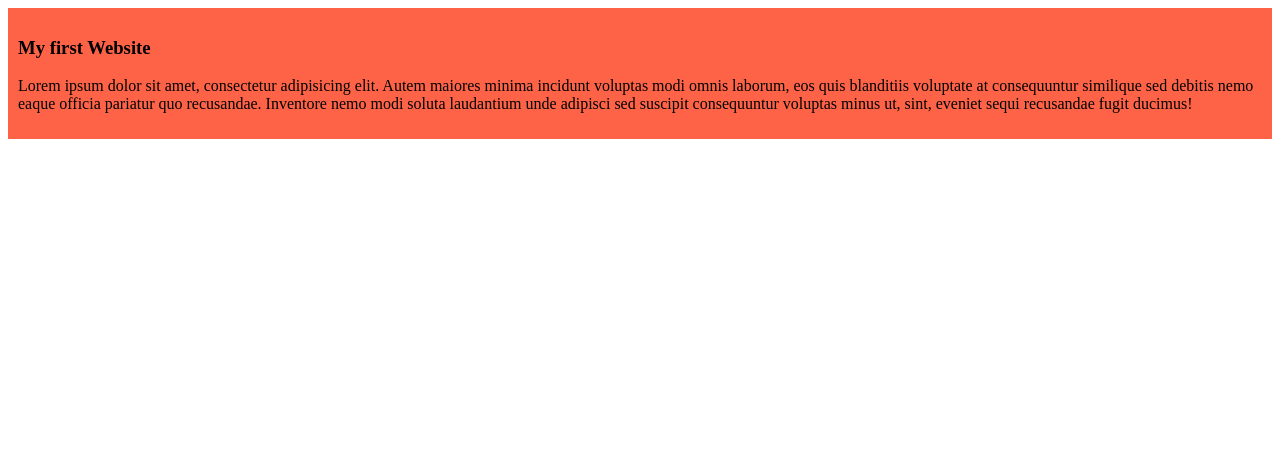
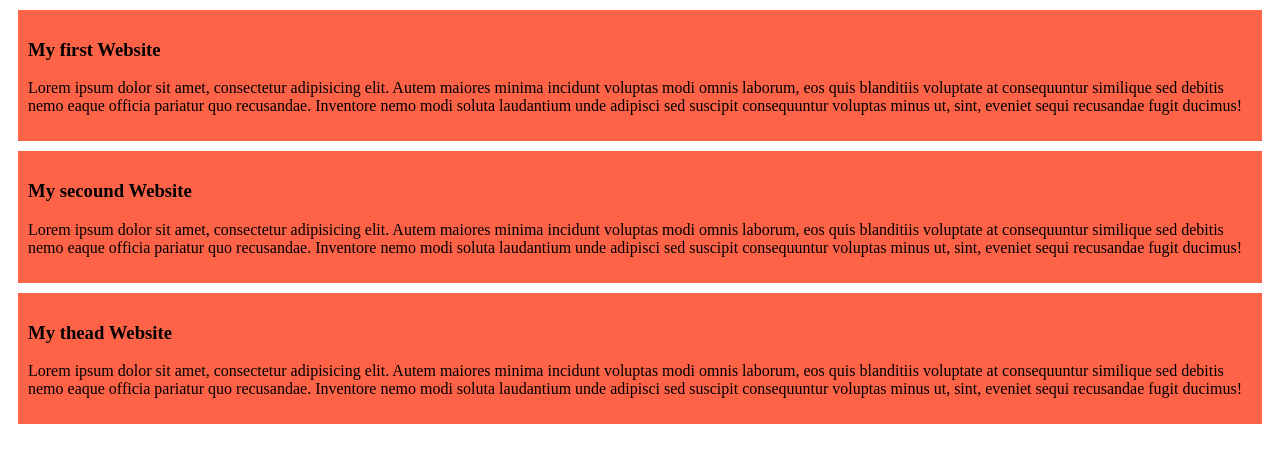
Before and after one commit to MdSharifKhandakar/my-simple-website, a plain HTML site: page index.html in a window 1280 px wide. Drawn offline with Linux system fonts and the light colour scheme.

Commit message:
added the second and the third blog

```diff
--- a/index.html
+++ b/index.html
@@ -11,5 +11,13 @@
         <h3>My first Website</h3>
         <p>Lorem ipsum dolor sit amet, consectetur adipisicing elit. Autem maiores minima incidunt voluptas modi omnis laborum, eos quis blanditiis voluptate at consequuntur similique sed debitis nemo eaque officia pariatur quo recusandae. Inventore nemo modi soluta laudantium unde adipisci sed suscipit consequuntur voluptas minus ut, sint, eveniet sequi recusandae fugit ducimus!</p>
     </div>
+    <div>
+        <h3>My secound Website</h3>
+        <p>Lorem ipsum dolor sit amet, consectetur adipisicing elit. Autem maiores minima incidunt voluptas modi omnis laborum, eos quis blanditiis voluptate at consequuntur similique sed debitis nemo eaque officia pariatur quo recusandae. Inventore nemo modi soluta laudantium unde adipisci sed suscipit consequuntur voluptas minus ut, sint, eveniet sequi recusandae fugit ducimus!</p>
+    </div>
+    <div>
+        <h3>My thead Website</h3>
+        <p>Lorem ipsum dolor sit amet, consectetur adipisicing elit. Autem maiores minima incidunt voluptas modi omnis laborum, eos quis blanditiis voluptate at consequuntur similique sed debitis nemo eaque officia pariatur quo recusandae. Inventore nemo modi soluta laudantium unde adipisci sed suscipit consequuntur voluptas minus ut, sint, eveniet sequi recusandae fugit ducimus!</p>
+    </div>
 </body>
 </html>
--- a/style/blog.css
+++ b/style/blog.css
@@ -1,4 +1,5 @@
 div{
     background-color: tomato;
     padding: 10px;
+    margin: 10px;
 }
```
